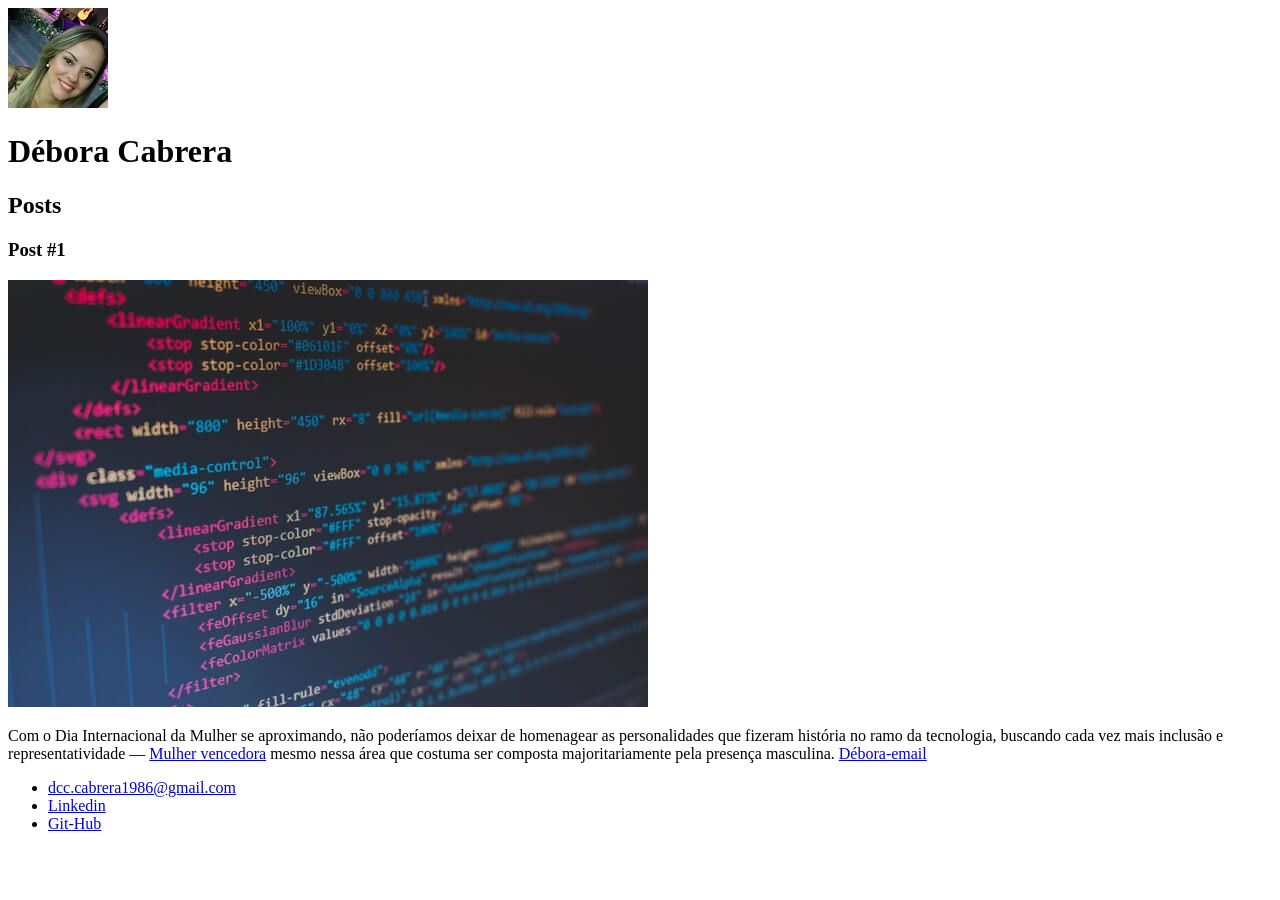
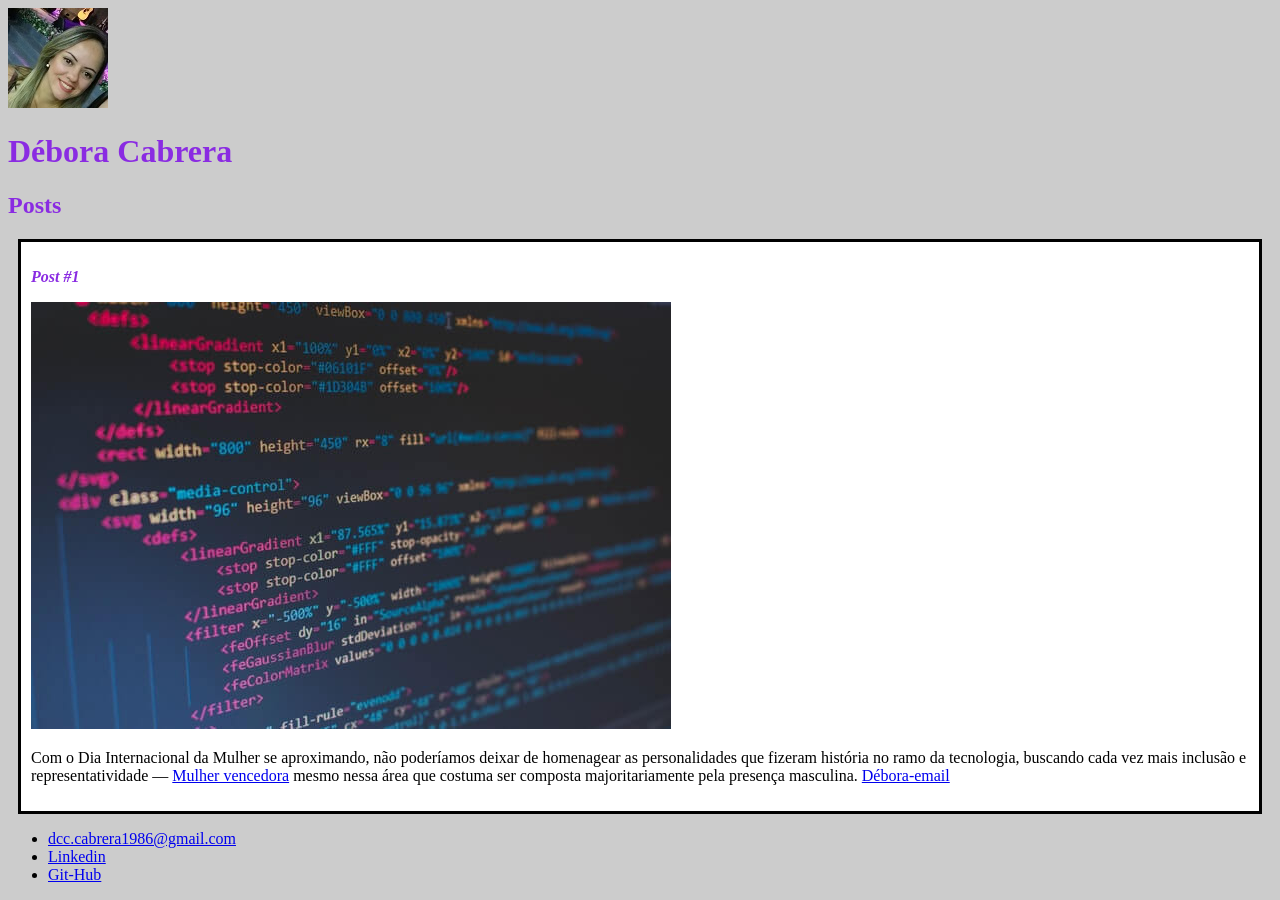
Before and after one commit to Deby2021/Projetos-HTML, a plain HTML site: page CURSO-DIO/index.html in a window 1280 px wide. Before the commit the page ends 849 px from the top, so only its background shows below. Drawn offline with Linux system fonts and the light colour scheme.

Commit message:
Formatando a págna com css

```diff
--- a/CURSO-DIO/index.html
+++ b/CURSO-DIO/index.html
@@ -4,20 +4,21 @@
 <head>
     <meta charset="utf-8">
     <title>Débora Cabrera</title>
+    <link rel="stylesheet" href="style.css">
 </head>
 
 <body>
     <header>
         <img src="debora.jpg" alt="Ilustração do rosto da Débora Cabrera">
-        <h1>Débora Cabrera</h1>
+        <h1 id="title">Débora Cabrera</h1>
         <header>
             <section>
                 <header>
-                    <h2>Posts</h2>
+                    <h2 class="subtitle">Posts</h2>
                 </header>
-                <article>
+                <article class="post">
                     <header>
-                        <h3>Post #1</h3>
+                        <h3 class="post_title">Post #1</h3>
                         <img src="florian.jpg" alt="Editor de texto contendo código HTML">
                     </header>
                     <p>
--- /dev/null
+++ b/CURSO-DIO/style.css
@@ -0,0 +1,20 @@
+body {
+    background: #ccc;
+}
+
+
+#title, .subtitle, .post_title{
+    color: blueviolet;
+}
+
+.post_title{
+    font-size: 16px;
+    font-style: italic;
+}
+
+.post{
+    background: #fff;
+    padding: 10px;
+    border: 3px solid #000;
+    margin: 10px;
+}
```
